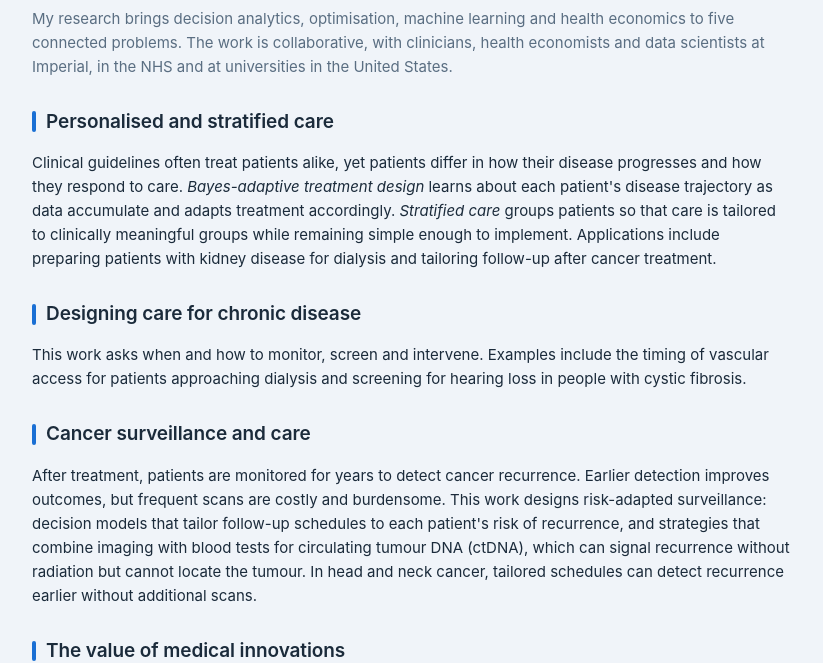
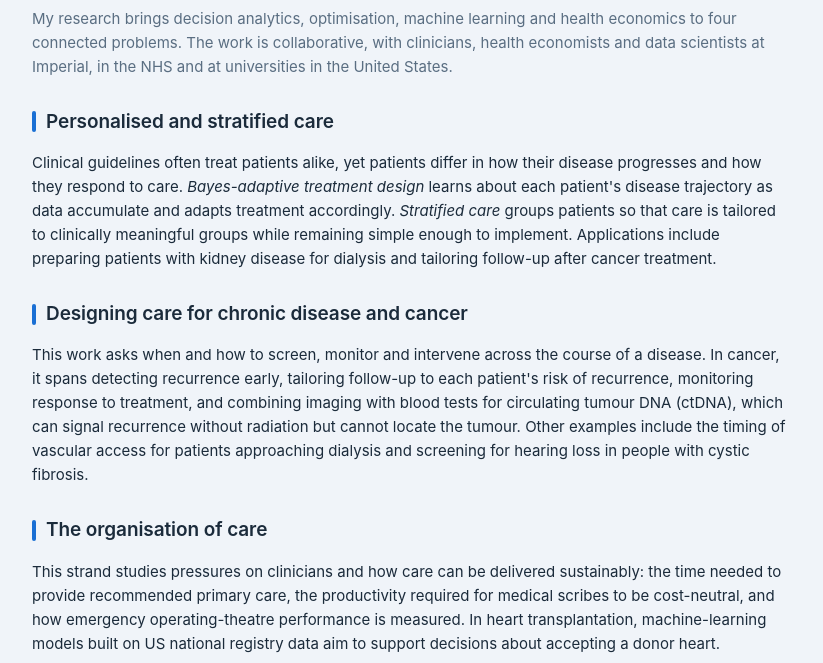
Before and after one commit to reza-skandari/reza-skandari.github.io, a plain HTML site: page docs/research.html in a window 1280 px wide. Shown: the part 148-811 px from the top of the page, without its empty margins (228-1051 px from the left). Drawn offline with Linux system fonts and the light colour scheme.

Commit message:
Fold cancer into a broader chronic-disease theme; value of innovations last
Co-Authored-By: Claude Opus 5.5 <noreply@anthropic.com>

```diff
--- a/docs/research.html
+++ b/docs/research.html
@@ -34,7 +34,7 @@
 <section>
 <div class="eyebrow">Research</div>
 <h1>Better decisions for healthcare</h1>
-<p class="muted" style="margin-top:10px">My research brings decision analytics, optimisation, machine learning and health economics to five connected problems. The work is collaborative, with clinicians, health economists and data scientists at Imperial, in the NHS and at universities in the United States.</p>
+<p class="muted" style="margin-top:10px">My research brings decision analytics, optimisation, machine learning and health economics to four connected problems. The work is collaborative, with clinicians, health economists and data scientists at Imperial, in the NHS and at universities in the United States.</p>
 </section>
 
 <section>
@@ -43,23 +43,18 @@
 </section>
 
 <section>
-<h2>Designing care for chronic disease</h2>
-<p>This work asks when and how to monitor, screen and intervene. Examples include the timing of vascular access for patients approaching dialysis and screening for hearing loss in people with cystic fibrosis.</p>
+<h2>Designing care for chronic disease and cancer</h2>
+<p>This work asks when and how to screen, monitor and intervene across the course of a disease. In cancer, it spans detecting recurrence early, tailoring follow-up to each patient's risk of recurrence, monitoring response to treatment, and combining imaging with blood tests for circulating tumour DNA (ctDNA), which can signal recurrence without radiation but cannot locate the tumour. Other examples include the timing of vascular access for patients approaching dialysis and screening for hearing loss in people with cystic fibrosis.</p>
 </section>
 
 <section>
-<h2>Cancer surveillance and care</h2>
-<p>After treatment, patients are monitored for years to detect cancer recurrence. Earlier detection improves outcomes, but frequent scans are costly and burdensome. This work designs risk-adapted surveillance: decision models that tailor follow-up schedules to each patient's risk of recurrence, and strategies that combine imaging with blood tests for circulating tumour DNA (ctDNA), which can signal recurrence without radiation but cannot locate the tumour. In head and neck cancer, tailored schedules can detect recurrence earlier without additional scans.</p>
+<h2>The organisation of care</h2>
+<p>This strand studies pressures on clinicians and how care can be delivered sustainably: the time needed to provide recommended primary care, the productivity required for medical scribes to be cost-neutral, and how emergency operating-theatre performance is measured. In heart transplantation, machine-learning models built on US national registry data aim to support decisions about accepting a donor heart.</p>
 </section>
 
 <section>
 <h2>The value of medical innovations</h2>
 <p>Cost-effectiveness and decision models estimate how new technologies affect lifetime health outcomes and costs. Studies cover continuous glucose monitoring and insulin pumps, genetic testing for monogenic diabetes, shared telemedicine appointments for young adults with type 1 diabetes, first-line diabetes medicines, and a new multi-ethnic model of type 2 diabetes outcomes in the US. Several of these studies have been taken up in guidelines, payer resources and practice; see <a href="impact.html">Impact</a>.</p>
-</section>
-
-<section>
-<h2>The organisation of care</h2>
-<p>This strand studies pressures on clinicians and how care can be delivered sustainably: the time needed to provide recommended primary care, the productivity required for medical scribes to be cost-neutral, and how emergency operating-theatre performance is measured. In heart transplantation, machine-learning models built on US national registry data aim to support decisions about accepting a donor heart.</p>
 </section>
 
 <section>
```
Also changed, not shown: docs/index.html (+2 -3 lines), 1 other file.
